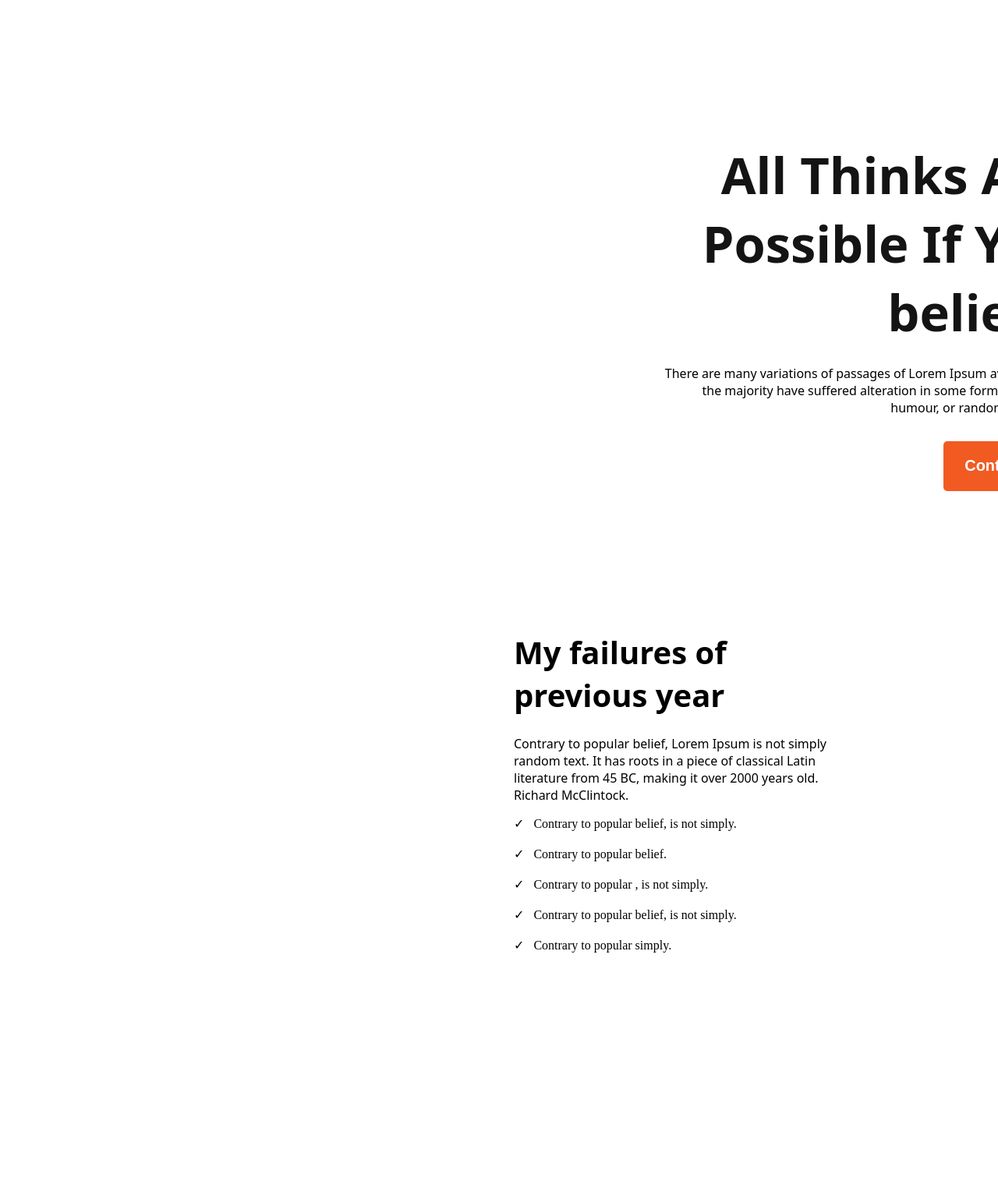
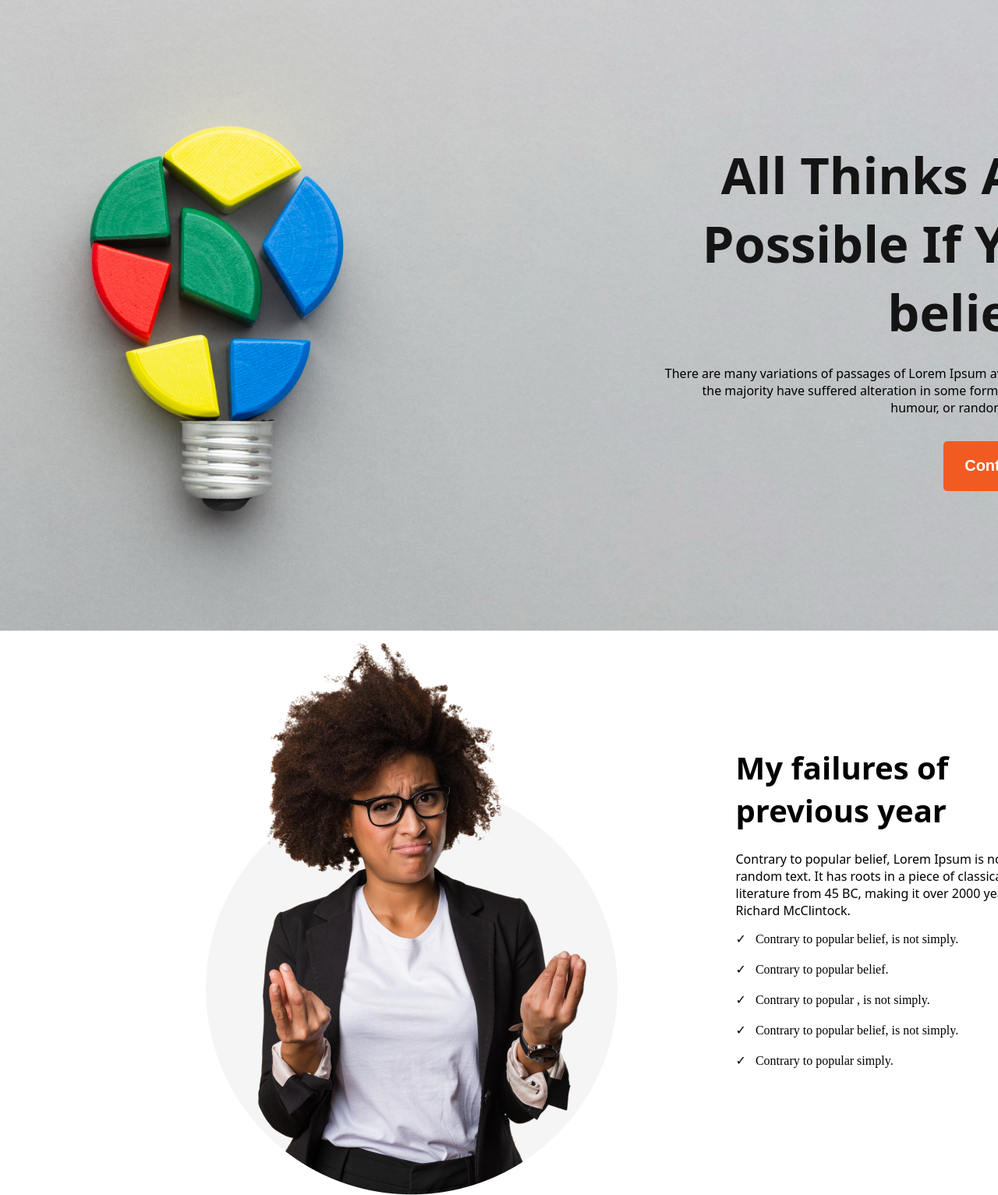
Before and after one commit to sakibzaman1/practice-task-5, a plain HTML site: page index.html in a window 1280 px wide. Shown: the top 1533 px of the page at 78% size. Before the commit the page ends 1242 px from the top, so only its background shows below. Drawn offline with Linux system fonts and the light colour scheme; the site is published under a folder, as on GitHub Pages, so addresses that start at the root find nothing.

Commit message:
trying to solve github image issues

```diff
--- a/index.html
+++ b/index.html
@@ -23,8 +23,9 @@
     <main class="main">
 
         <div class="main-setion">
+
             <section class="section1">
-                <div class="section1-img"><img src="/images/person.png" alt=""></div>
+                <div class="section1-img"><img src="./images/person.png" alt=""></div>
                 <div class="section1-text">
                     <h1>My failures of previous year</h1>
                     <p>Contrary to popular belief, Lorem Ipsum is not simply random text. It has roots in a piece of classical Latin literature from 45 BC, making it over 2000 years old. Richard McClintock.</p>
@@ -37,8 +38,36 @@
                     </ul>
                 </div>
             </section>
-            <section class="section2"></section>
-            <section class="section3"></section>
+
+            <!-- <section class="section2">
+                <div class="section2-head">
+                    <h1>My Plans</h1>
+                </div>
+                <div class="section2-content">
+                    <div class="section2-plans">
+                        <img src="" alt="" class="plan-img">
+                        <h2 class="plan-title"></h2>
+                        <p class="plan-bio"></p>
+                    </div>
+                    <div class="section2-plans">
+                        <img src="" alt="" class="plan-img">
+                        <h2 class="plan-title"></h2>
+                        <p class="plan-bio"></p>
+                    </div>
+                    <div class="section2-plans">
+                        <img src="" alt="" class="plan-img">
+                        <h2 class="plan-title"></h2>
+                        <p class="plan-bio"></p>
+                    </div>
+                    <div class="section2-plans">
+                        <img src="" alt="" class="plan-img">
+                        <h2 class="plan-title"></h2>
+                        <p class="plan-bio"></p>
+                    </div>
+                </div>
+            </section>
+
+            <section class="section3"></section> -->
         </div>
 
     </main>
--- a/styles/pt5.css
+++ b/styles/pt5.css
@@ -8,7 +8,7 @@
 .head{
     width: 1600px;
     height: 809px;
-    background-image: url("/images/banner/banner2.png");
+    background-image: url("../images/banner/banner2.png");
 }
 .banner{
     display: flex;
@@ -54,6 +54,8 @@
 
 /* Main section styles */
 
+/* Section 1 styles */
+
 .main{
     background-color: white;
 }
@@ -63,9 +65,11 @@
     display: flex;
     justify-content: center;
     align-items: center;
+
 }
 .section1-img{
-    padding-right: 134px;
+    padding: 0px;
+    margin-right: 134px;
 }
 .section1-text h1{
     width: 288px;
@@ -91,3 +95,10 @@
 .section1-text ul li::before{
     content: '✓';
 }
+
+/* Section 2 styles */
+
+/* .section2-head{
+    display: flex;
+    justify-content: center;
+} */
```
